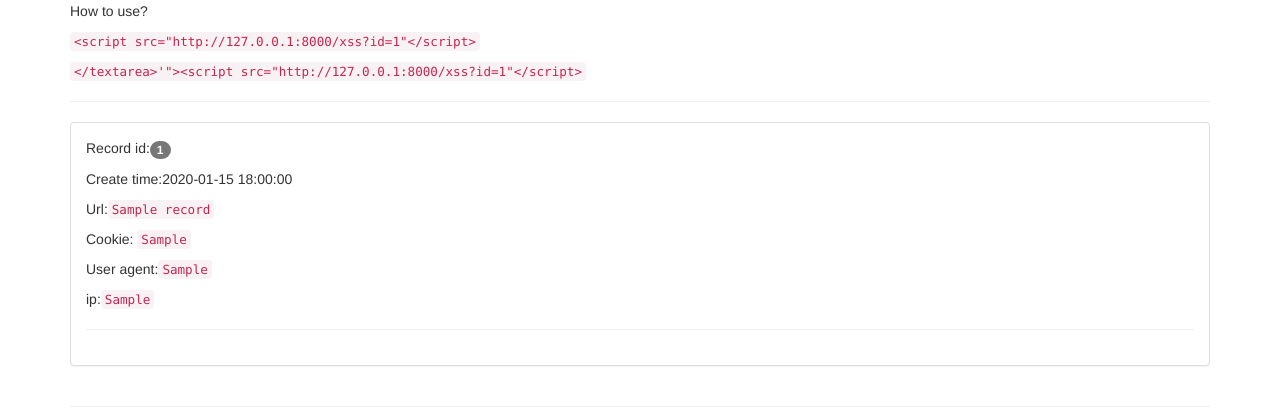
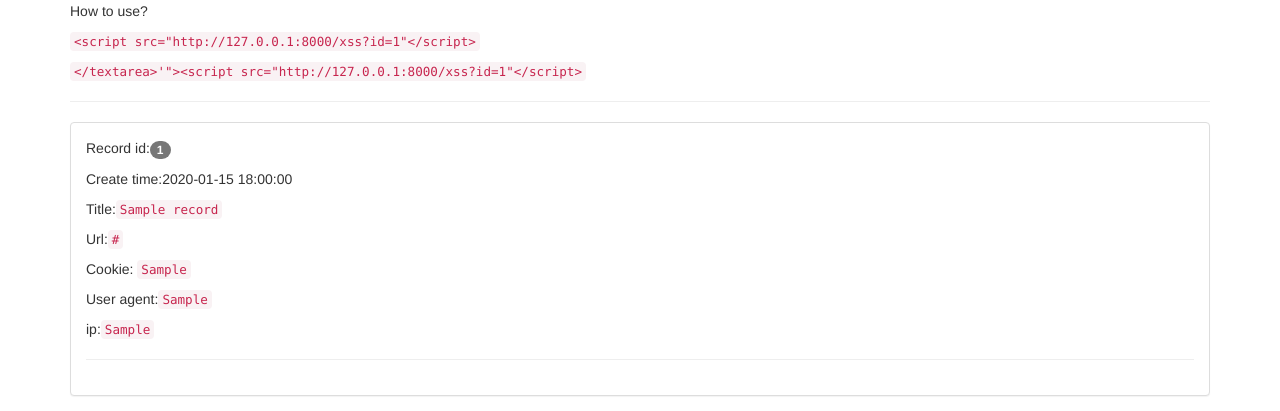
Before and after one commit to virusdefender/xsser, a Django app: page /project/?id=1 in a window 1280 px wide. Shown: the part 187-598 px from the top of the page. Run offline with Django 3.2, Linux system fonts and the light colour scheme; a user stored in the database is signed in; tables that the repository leaves empty hold one stand-in row (values such as "Sample post"); parts of the project's set-up code (start-up, migrations or seed data) failed here and were passed over; some libraries are stand-ins or nearby versions; grey boxes are pictures that could not be loaded.

Commit message:
fix bugs in template

```diff
--- a/templates/core/project_detail.html
+++ b/templates/core/project_detail.html
@@ -30,8 +30,8 @@
                                 <p>Record id:<span class="badge">{{ record.id }}</span></p>
 
                                 <p>Create time:{{ record.create_time|date:"Y-m-d H:i:s" }}</p>
-
-                                <p>Url:<code>{{ record.title }}</code></p>
+                                <p>Title:<code>{{ record.title }}</code></p>
+                                <p>Url:<code>{{ record.url }}</code></p>
                                 <p>Cookie:
                                 <code>{{ record.cookie }}</code></p>
                                 <p>User agent:<code>{{ record.user_agent }}</code></p>
```
